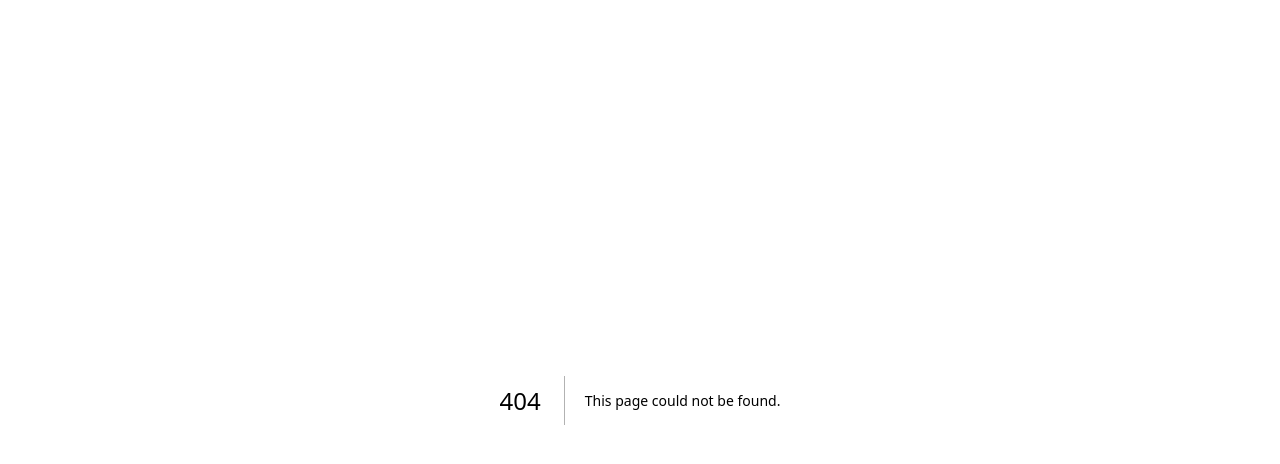
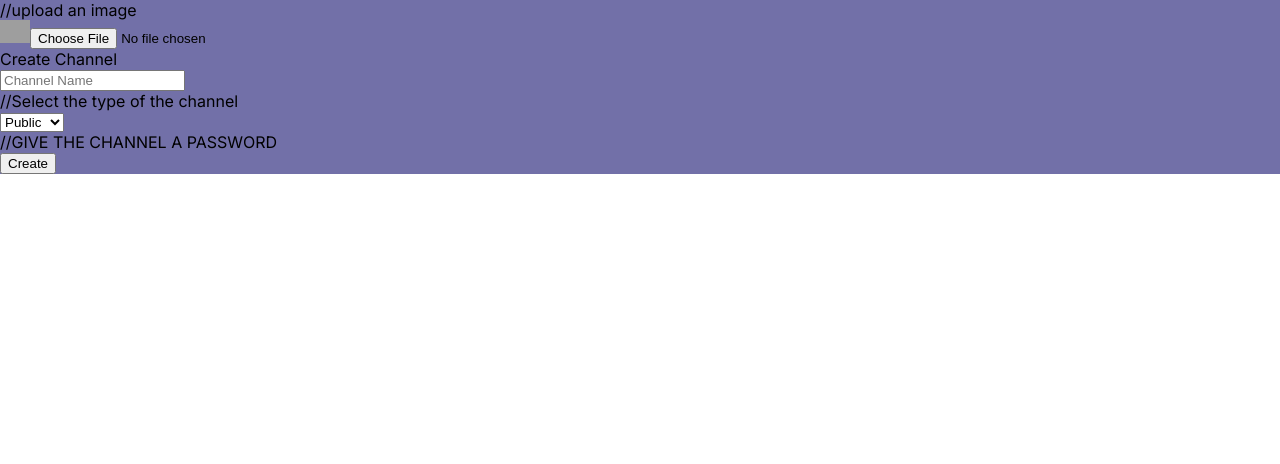
Before and after one commit to soufiane-amt/ft_transcendance, a Next.js app: page /chat/Create-channel in a window 1280 px wide. Before the commit this address had no page. Shown: the top 464 px of the page. Built offline with nearby package versions, Linux system fonts and the light colour scheme; grey boxes are pictures that could not be loaded.

Commit message:
Channel creation page structure is built

```diff
--- /dev/null
+++ b/src/app/chat/Create-channel/page.tsx
@@ -0,0 +1,12 @@
+import { CreateChannel } from "../../components/CreateChannel/CreateChannel";
+
+
+
+export default function CreateChannelPage() {
+
+    return (
+        <>
+            <CreateChannel/>
+        </>
+      )
+  }
--- a/src/app/components/CreateChannel/CreateChannel.module.css
+++ b/src/app/components/CreateChannel/CreateChannel.module.css
@@ -0,0 +1,3 @@
+.create_channel{
+    background-color: #7270A8;
+}
--- a/src/app/components/CreateChannel/CreateChannel.tsx
+++ b/src/app/components/CreateChannel/CreateChannel.tsx
@@ -1,3 +1,4 @@
+'use client'
 import { useState } from 'react';
 import style from './CreateChannel.module.css';
 
@@ -17,6 +18,11 @@ export function CreateChannel() {
 
     return (
         <div className={style.create_channel}>
+            //upload an image
+            <div className={style.create_channel__image}>
+                <input type="image" src="http://upload.wikimedia.org/wikipedia/commons/c/ca/Button-Lightblue.svg" width="30px"/>
+                <input type="file" id="my_file"  />
+            </div>
             <div className={style.create_channel__title}>
                 <span>Create Channel</span>
             </div>
```
